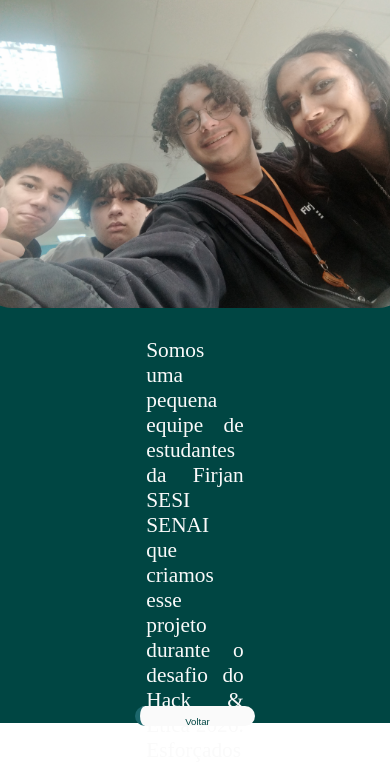
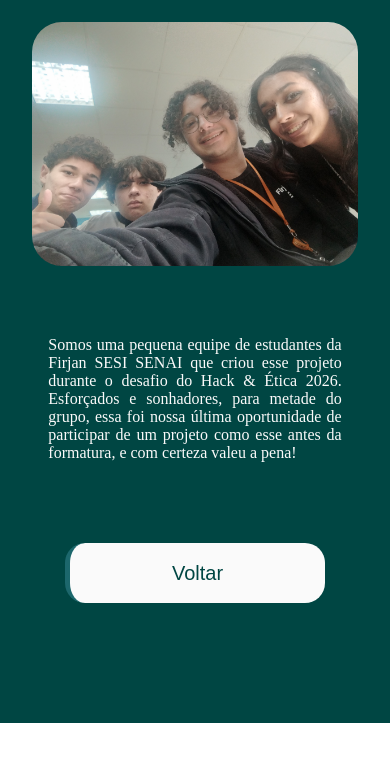
Before and after one commit to MaiwormGB/Hack-e-etica-2026, a plain HTML site: page pages/sobre.html in a window 390 px wide. Shown: the part 965-1729 px from the top of the page. After the commit the page ends 1688 px from the top, so only its background shows below. Drawn offline with Linux system fonts and the light colour scheme.

Commit message:
Add files via upload

```diff
--- a/pages/sobre.html
+++ b/pages/sobre.html
@@ -28,12 +28,17 @@
 
             <img src="../acervo/IMG_20260715_140208421_HDR.jpg" height="320px" alt="">
 
+            <div class="texto">
+
             <p>
-                Somos uma pequena equipe de estudantes da Firjan SESI SENAI que criamos
+                Somos uma pequena equipe de estudantes da Firjan SESI SENAI que criou
                 esse projeto durante o desafio do Hack & Ética 2026. Esforçados e sonhadores,
-                para metade do grupo, essa foi nossa ultima oportunidade de participar de um
+                para metade do grupo, essa foi nossa última oportunidade de participar de um
                 projeto como esse antes da formatura, e com certeza valeu a pena!
             </p>
+
+            </div>
+
 
             <div class="botoes">
 
--- a/scripts/script.js
+++ b/scripts/script.js
@@ -78,7 +78,7 @@ function carregarOcorrencias(){
 
 async function carregarOcorrenciasIniciais() {
 
-    const resposta = await fetch("dados/marcadores.json");
+    const resposta = await fetch("../dados/marcadores.json");
     const dados = await resposta.json();
 
     ocorrencias = [
--- a/styles/lista.css
+++ b/styles/lista.css
@@ -1,8 +1,7 @@
 *{
-
     margin: 0;
     padding: 0;
-
+    box-sizing: border-box;
 }
 
 :root{
@@ -28,7 +27,8 @@ html, body{
 
 .header{
 
-    height: 15vh;
+    min-height: 80px;
+    padding: 15px 20px;
     display: flex;
     justify-content: space-between;
     gap:20px;
@@ -87,15 +87,7 @@ input{
 
 }
 
-button:hover{
 
-    border-left: #1c676c solid 10px;
-    padding-left: 20px;
-    background-image: linear-gradient(to top,
-    #00000031,
-    #00000000);
-
-}
 
 #buscar{
 
@@ -152,6 +144,8 @@ button:hover{
     gap: 20px;
     display: flex;
     flex-direction: column;
+    align-items: center;
+    justify-content: center;
 
 }
 
@@ -203,7 +197,7 @@ button:hover{
 
 .card{
 
-    width: 90%;
+    width: 80%;
     background-color: var(--cor-1);
     padding: 10px;
     border-radius: 20px;
@@ -246,3 +240,65 @@ button:hover{
     justify-content: center;
 
 }
+
+@media screen and (max-width: 1024px) {
+
+    .foco{
+
+        min-width: 220px;
+        min-height: 220px;
+
+    }
+
+    .header{
+
+        max-height: 15%;
+
+    }
+
+}
+
+@media screen and (max-width: 425px){
+
+    button{
+
+        font-size: 13pt;
+        height: 60%;
+
+    }
+
+    .buttons{
+
+        align-items: center;
+
+    }
+
+    .header{
+
+        min-height: 20%;
+        display: flex;
+
+    }
+
+    .container{
+
+        flex-direction: column;
+
+    }
+
+    #lista{
+
+        max-height: 400px;
+        width: 100%;
+
+    }
+
+    .left{
+
+        height: 30%;
+
+    }
+
+
+
+}
--- a/styles/sobre.css
+++ b/styles/sobre.css
@@ -1,8 +1,7 @@
 *{
-
     margin: 0;
     padding: 0;
-
+    box-sizing: border-box;
 }
 
 :root{
@@ -12,10 +11,15 @@
 
 }
 
+body,
+.top,
+.main{
+    width: 100%;
+}
+
 body{
 
     height: 200vh;
-    width: 100vw;
     display: flex;
     flex-direction: column;
     overflow-x: hidden;
@@ -25,7 +29,6 @@ body{
 .top{
 
     height: 100vh;
-    width: 100vw;
     display: flex;
     align-items: center;
     justify-content: center;
@@ -34,8 +37,7 @@ body{
 
 .main{
 
-    width: 100vw;
-    height: 100vh;
+    min-height: 100vh;
     background-color: var(--cor-2);
     display: flex;
     justify-content: center;
@@ -44,7 +46,8 @@ body{
 
 .left, .right{
 
-    width: 50%;
+    flex: 1;
+    padding: 2rem;
     height: 100%;
     display: flex;
     flex-direction: column;
@@ -66,14 +69,30 @@ body{
 
 }
 
+.titulo h1{
+
+    font-size: clamp(2rem, 5vw, 4rem);
+
+}
+
 .botoes{
 
     height: 30%;
-    width: 30%;
+    max-width: 320px;
+    width: 100%;
     display: flex;
     flex-direction: column;
     align-items: center;
+    justify-content: center;
 
+
+}
+
+.texto{
+
+    display: flex;
+    justify-content: center;
+    align-items: center;
 
 }
 
@@ -110,11 +129,71 @@ img{
 }
 
 p{
-
-    width: 50%;
+    max-width: 70%;
+    min-width: 30%;
     color: var(--cor-1);
-    font-size: 16pt;
+    font-size: clamp(1rem, 2vw, 1.2rem);
     text-align: justify;
     height: 40%;
 
 }
+
+@media (max-width: 900px){
+
+    .main{
+        flex-direction: column;
+    }
+
+    .left,
+    .right{
+        width: 100%;
+        min-height: 100vh;
+    }
+
+    .titulo{
+        width: 80%;
+    }
+
+    .botoes{
+        width: 80%;
+        max-width: 300px;
+    }
+
+    p{
+        max-width: 90%;
+    }
+
+    button{
+
+        font-size: 15pt;
+
+    }
+
+
+
+
+}
+
+@media (max-width: 600px){
+
+    img{
+
+        width: 100%;
+        height: auto;
+
+    }
+
+    button{
+        width: 100%;
+        height: 60px;
+    }
+
+    .titulo{
+        width: 90%;
+    }
+
+    p{
+        font-size: 1rem;
+    }
+
+}
```
